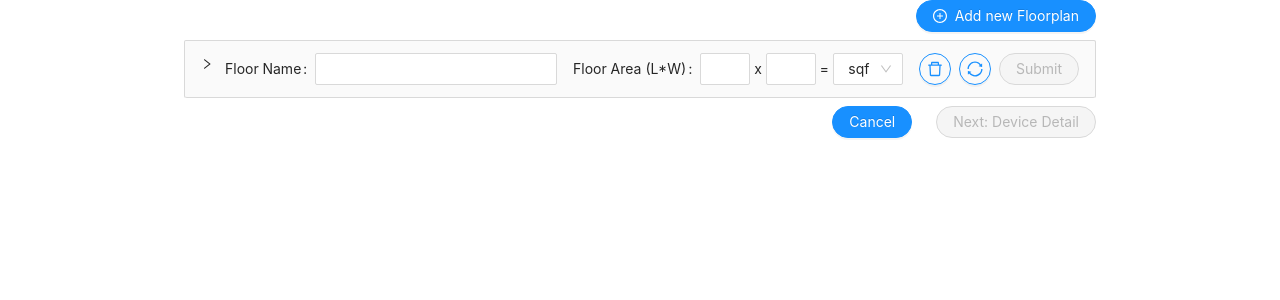
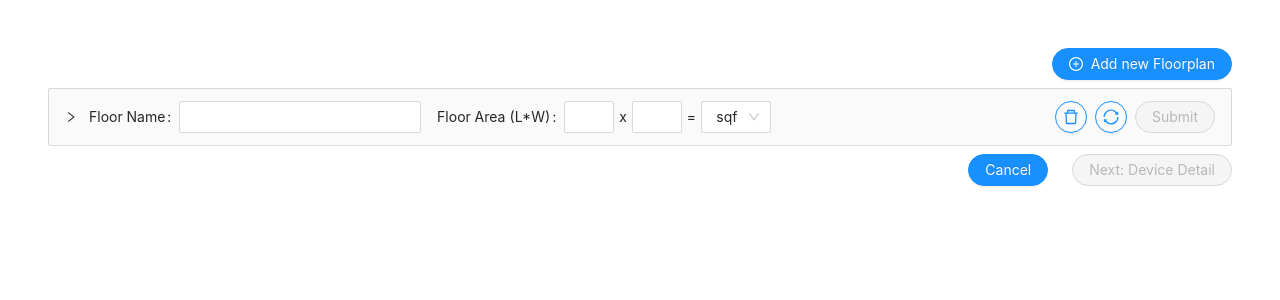
Before and after one commit to Sajid-173/test-test-test, a React (Create React App) app: page / in a window 1280 px wide. Shown: the top 300 px of the page. Built offline with nearby package versions, Linux system fonts and the light colour scheme.

Commit message:
removed html tags, switched to antd components

```diff
--- a/src/Container/Container.tsx
+++ b/src/Container/Container.tsx
@@ -3,6 +3,7 @@ import { Button, Row, Col, Space } from "antd";
 import { PlusCircleOutlined } from "@ant-design/icons";
 
 import FloorComponent from "../components/FloorComponent/floorComponent";
+import { MainContainer } from "./styles";
 
 const Container = () => {
   const addFloor = () => {
@@ -10,7 +11,7 @@ const Container = () => {
   };
   return (
     //the entire container of the page
-    <Space direction="vertical">
+    <MainContainer direction="vertical">
       {/* Top level button for adding new floor */}
 
       <Row justify="end">
@@ -27,9 +28,9 @@ const Container = () => {
       </Row>
 
       {/* Collapse Menu container */}
-      <Row>
-        <FloorComponent />
-      </Row>
+
+      <FloorComponent />
+
       {/* container for the 2 buttons at the bottom */}
 
       <Row justify="end" gutter={24}>
@@ -44,7 +45,7 @@ const Container = () => {
           </Button>
         </Col>
       </Row>
-    </Space>
+    </MainContainer>
   );
 };
 export default Container;
--- a/src/Container/styles.ts
+++ b/src/Container/styles.ts
@@ -1 +1,13 @@
 import styled from "styled-components";
+import { Space } from "antd";
+
+const MainContainer = styled(Space)`
+  width: 100%;
+  padding: 48px;
+
+  & .ant-collapse-arrow {
+    margin-top: 10px;
+  }
+`;
+
+export { MainContainer };
--- a/src/components/FloorComponent/floorComponent.tsx
+++ b/src/components/FloorComponent/floorComponent.tsx
@@ -1,5 +1,5 @@
 import React, { useState } from "react";
-import { Upload, Button, Collapse, Space, Typography } from "antd";
+import { Upload, Button, Collapse, Space, Typography, Row } from "antd";
 import FloorComponentForm from "../FloorComponentForm/FloorComponentForm";
 import { InboxOutlined, DeleteOutlined, SyncOutlined } from "@ant-design/icons";
 import { ImageContainer } from "./styles";
@@ -51,6 +51,7 @@ const FloorComponent = () => {
   return (
     <Collapse onChange={onChange} className="collapse-menu">
       <Panel
+        style={{ width: "100%" }}
         header={<FloorComponentForm />}
         extra={[
           <Space>
--- a/src/components/FloorComponent/styles.ts
+++ b/src/components/FloorComponent/styles.ts
@@ -14,6 +14,9 @@ const ImageContainer = styled.div`
   & .upload-icon {
     font-size: 64px;
   }
+  & .ant-space {
+    width: 100%;
+  }
 `;
 
 export { ImageContainer };
--- a/src/components/FloorComponentForm/FloorComponentForm.tsx
+++ b/src/components/FloorComponentForm/FloorComponentForm.tsx
@@ -11,7 +11,7 @@ const FloorComponentForm = () => {
           <Input />
         </Form.Item>
         <Form.Item label="Floor Area (L*W) :">
-          <Row align="middle" gutter={8}>
+          <Row align="middle" gutter={10}>
             <Col>
               <Input className="dimension-input" />
             </Col>
--- a/src/components/FloorComponentForm/styles.ts
+++ b/src/components/FloorComponentForm/styles.ts
@@ -1,6 +1,8 @@
 import styled from "styled-components";
+import { Space } from "antd";
 
-const FormContainer = styled.div`
+const FormContainer = styled(Space)`
+  width: 100%;
   & .dimension-input {
     width: 50px;
   }
```
